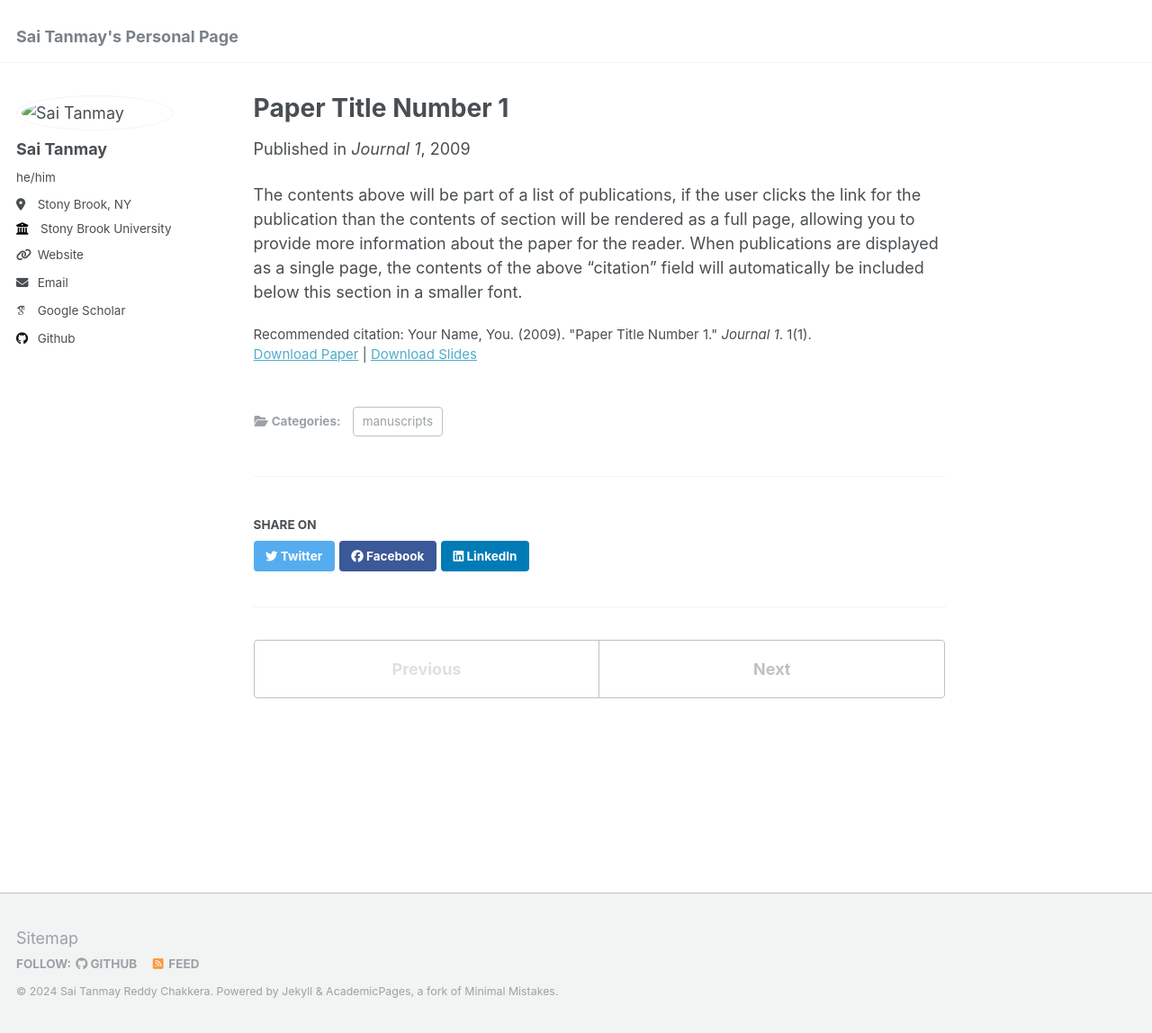
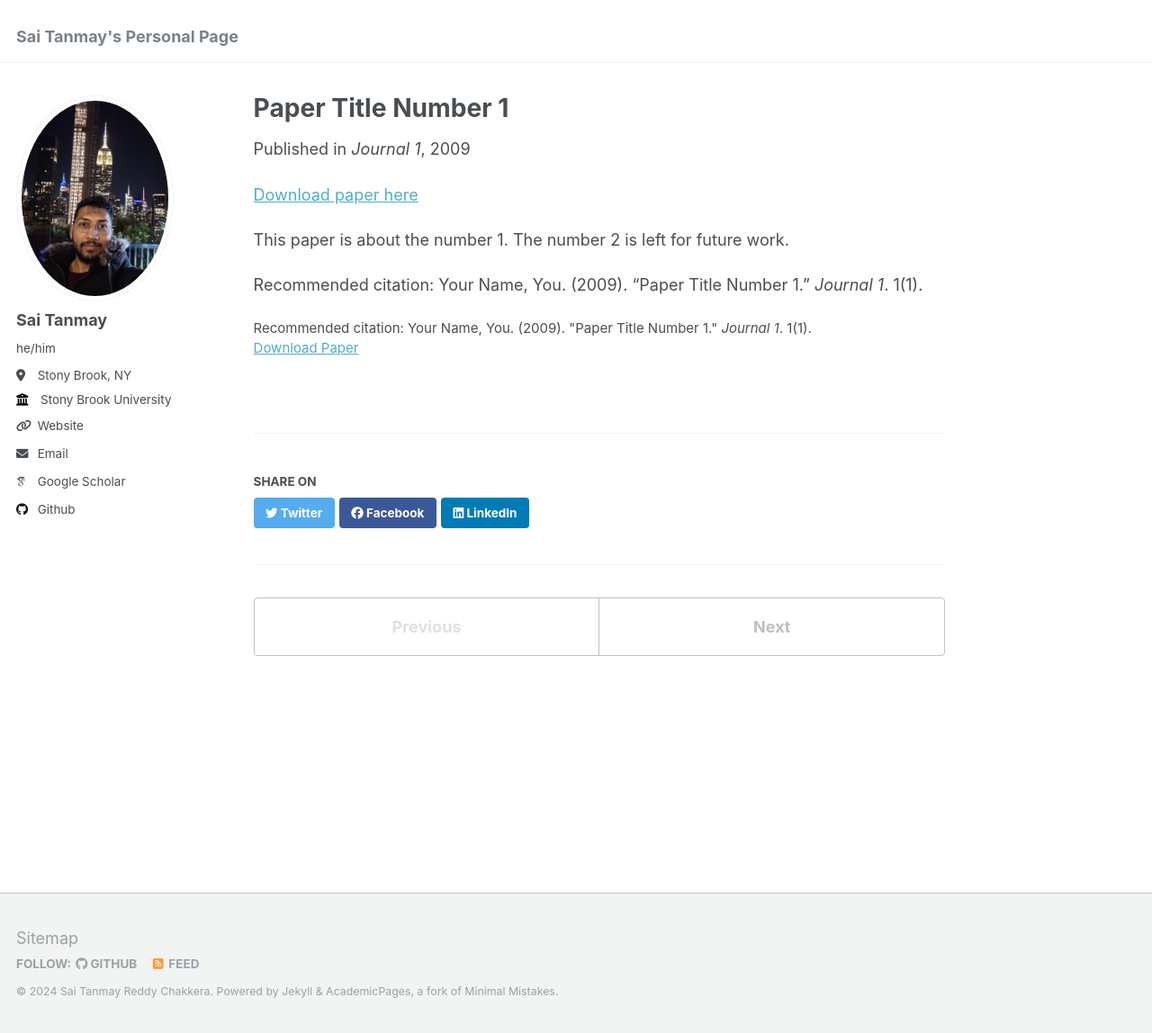
Before and after one commit to starc52/starc52.github.io, a Jekyll site: the page built from _publications/2009-10-01-paper-title-number-1.md, in a window 1280 px wide and 1148 px high. Shown: the whole window at 90% size. Built offline with Jekyll 4.4.1, drawn with Linux system fonts in a browser that asks for light colours; some web fonts are replaced.

Commit message:
added some more changes

```diff
--- a/_config.yml
+++ b/_config.yml
@@ -27,7 +27,7 @@
   bio              : #"Short biography for the left-hand sidebar"
   location         : "Stony Brook, NY"
   employer         : "Stony Brook University"
-  uri              : "https://starc52.github.io"
+  uri              : "/about"
   email            : "schakkera[at]cs.stonybrook.edu"
 
   # Academic websites
--- a/_publications/2009-10-01-paper-title-number-1.md
+++ b/_publications/2009-10-01-paper-title-number-1.md
@@ -1,14 +1,16 @@
 ---
 title: "Paper Title Number 1"
 collection: publications
-category: manuscripts
 permalink: /publication/2009-10-01-paper-title-number-1
 excerpt: 'This paper is about the number 1. The number 2 is left for future work.'
 date: 2009-10-01
 venue: 'Journal 1'
-slidesurl: 'http://academicpages.github.io/files/slides1.pdf'
 paperurl: 'http://academicpages.github.io/files/paper1.pdf'
 citation: 'Your Name, You. (2009). &quot;Paper Title Number 1.&quot; <i>Journal 1</i>. 1(1).'
 ---
 
-The contents above will be part of a list of publications, if the user clicks the link for the publication than the contents of section will be rendered as a full page, allowing you to provide more information about the paper for the reader. When publications are displayed as a single page, the contents of the above "citation" field will automatically be included below this section in a smaller font.
+<a href='http://academicpages.github.io/files/paper1.pdf'>Download paper here</a>
+
+This paper is about the number 1. The number 2 is left for future work.
+
+Recommended citation: Your Name, You. (2009). "Paper Title Number 1." <i>Journal 1</i>. 1(1).
```
Also changed, not shown: _publications/2010-10-01-paper-title-number-2.md (+5 -3 lines), _publications/2015-10-01-paper-title-number-3.md (+5 -3 lines), _publications/2024-02-17-paper-title-number-4.md (deleted, +0 -13 lines), images/profile.jpg (added).
